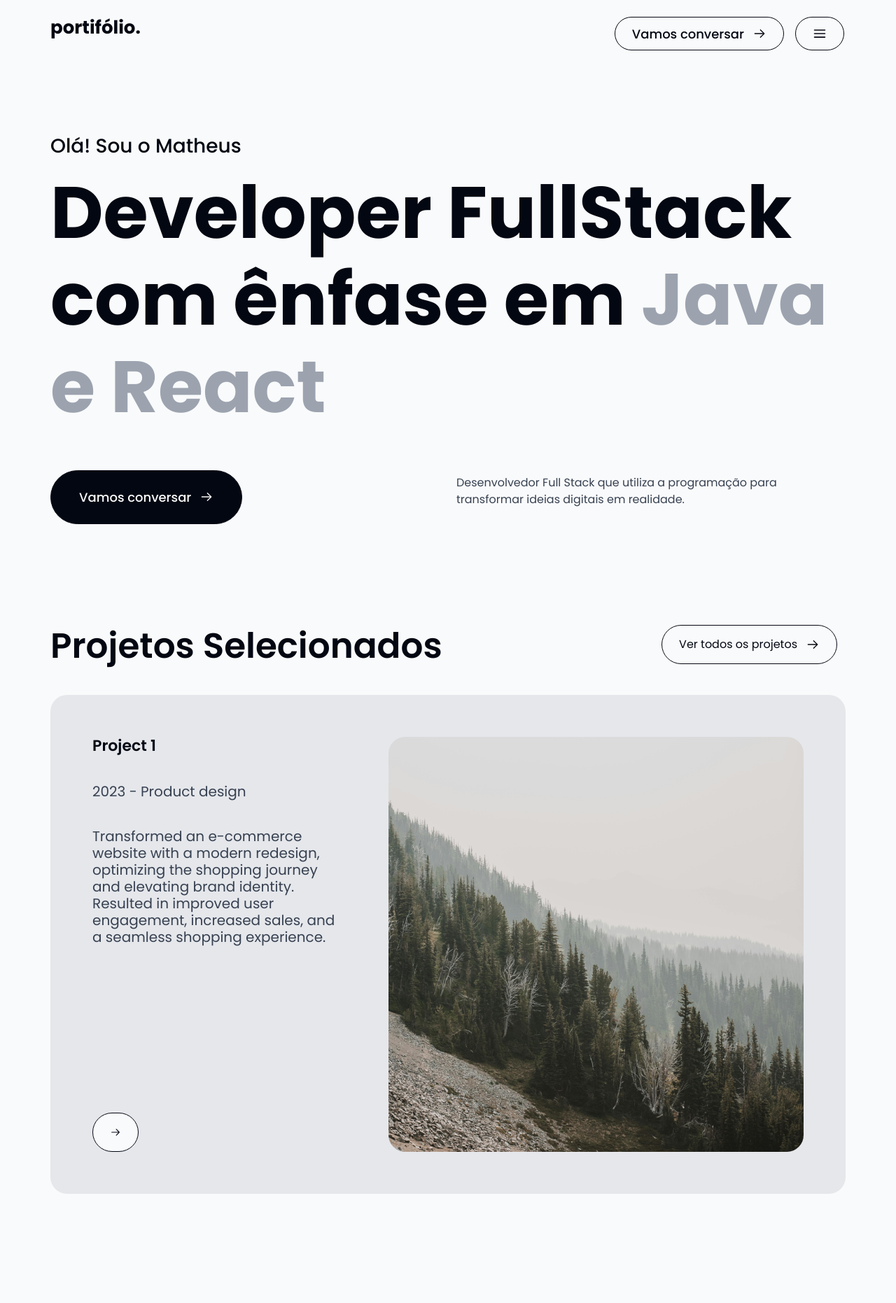
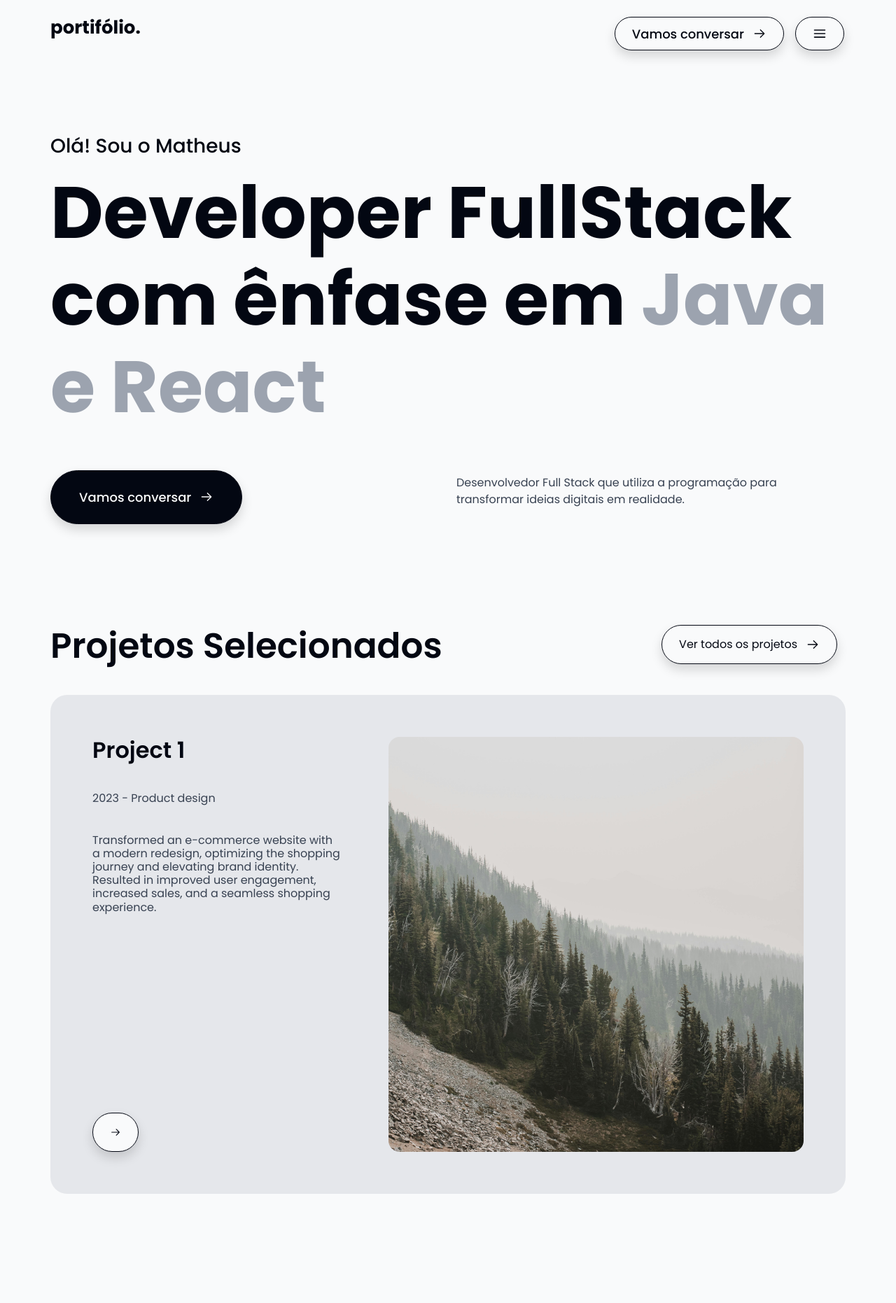
Before and after one commit to MatheusCrivellaro/portifolio-matheus-crivellaro, a React (Vite) app: page / in a window 1280 px wide. Shown: the top 1862 px of the page at 70% size. Built offline with nearby package versions, Linux system fonts and the light colour scheme.

Commit message:
Arrumando Bugs e finalizando disign

```diff
--- a/src/components/Button/Button.tsx
+++ b/src/components/Button/Button.tsx
@@ -31,7 +31,7 @@ const Button = ({ onClick, children, size, color, border, expansive }: props) =>
     const classConfig = sizeConfig + " " + colorConfig + " " + borderConfig + " " + expansiveConfig
 
     return (
-        <button className={`button-basic ${classConfig}`} onClick={onClick}>
+        <button className={`button-basic shadow ${classConfig}`} onClick={onClick}>
             {children}
         </button>
     )
--- a/src/components/NavBar/NavBar.css
+++ b/src/components/NavBar/NavBar.css
@@ -41,7 +41,7 @@
 }
 
 .div-nav-button {
-    padding-left: 16px;
+    padding-right: 16px;
 }
 
 .active-menu {
--- a/src/components/NavBar/NavBar.tsx
+++ b/src/components/NavBar/NavBar.tsx
@@ -15,7 +15,7 @@ const NavBar = () => {
     useEffect(() => {
 
         if (location.pathname === '/menu')
-            contextoTema?.alternarTema();
+            contextoTema?.temaAlter("escuro");
     }, [contextoTema, location.pathname])
 
     return (
@@ -32,7 +32,7 @@ const NavBar = () => {
                                 className={`lets-icon-nav button-child ${contextoTema?.tema === "escuro" ? "active-menu" : "deactivate-menu"}`}/>
                         </Button>
                     </div>
-                    <div className={`div-nav-button ${contextoTema?.tema === "escuro" ? "active-menu" : "deactivate-menu"}`}>
+                    <div className={`${contextoTema?.tema === "escuro" ? "active-menu" : "deactivate-menu"}`}>
                         <SuspenseButton />
                     </div>
                 </div>
--- a/src/components/SuspenseButton/SuspenseButton.css
+++ b/src/components/SuspenseButton/SuspenseButton.css
@@ -4,7 +4,7 @@
 
 @media (max-width: 768px) {
     .button-suspense {
-        margin: 0px
+        margin: 0
     }
 }
 
--- a/src/components/cards/CardSelectMenu/CardSelectMenu.tsx
+++ b/src/components/cards/CardSelectMenu/CardSelectMenu.tsx
@@ -17,7 +17,7 @@ const CardSelectMenu = ({ name, number, margin, href }:props) => {
 
     return (
         <div className={`item-select-menu ${margin ? "margin-item-select-menu" : ""}`}>
-            <a className="item-select-menu-title" href={href}>
+            <a className="item-select-menu-title" href={"../#" + href}>
                 <h1>{name}</h1>
                 <h2>({number})</h2>
             </a>
--- a/src/components/cards/CardWork/CardWork.css
+++ b/src/components/cards/CardWork/CardWork.css
@@ -7,7 +7,7 @@
     margin-bottom: 40px;
 }
 
-@media(min-width: 1200px) {
+@media(min-width: 1400px) {
     .card-work {
         margin-bottom: 60px;
     }
@@ -40,13 +40,13 @@
     margin-bottom: 40px;
 }
 
-@media(min-width: 1200px) {
+@media(min-width: 1400px) {
     .card-work-details h1 {
         font-size: 44px;
     }
 }
 
-@media(min-width: 768px) {
+@media(max-width: 768px) {
     .card-work-details h1 {
         font-size: 22px;
     }
@@ -59,7 +59,7 @@
     margin-bottom: 40px;
 }
 
-@media(min-width: 1200px) {
+@media(min-width: 1400px) {
     .card-work-details h2 {
         font-size: 20px;
     }
@@ -72,12 +72,12 @@
 }
 
 .card-work-details h3 {
-    font-size: 18px;
+    font-size: 16px;
     color: #374151;
     font-weight: 400;
 }
 
-@media(min-width: 1200px) {
+@media(min-width: 1400px) {
     .card-work-details h3 {
         font-size: 20px;
     }
@@ -93,7 +93,7 @@
 .card-work-img {
     width: 100%;
     max-height: 80vh;
-    border-radius: 24px;
+    border-radius: 16px;
     padding: 0;
 }
 
--- a/src/components/containers/AboutMeContainer/AboutMeContainer.css
+++ b/src/components/containers/AboutMeContainer/AboutMeContainer.css
@@ -53,7 +53,7 @@
 
 @media (max-width: 768px) {
     .itens-aboutme {
-        margin: 32px 0;
+        margin: 20px 0;
         display: flex;
         flex-direction: row;
         justify-content: start;
--- a/src/components/containers/WorksContainer/WorksContainer.css
+++ b/src/components/containers/WorksContainer/WorksContainer.css
@@ -1,5 +1,5 @@
 .container-works {
-    margin: 72px 0;
+    margin: 72px 0 32px;
 }
 
 @media (max-width: 768px) {
--- a/src/contexts/TemaNavContext.tsx
+++ b/src/contexts/TemaNavContext.tsx
@@ -4,7 +4,8 @@ type Tema = "escuro" | "claro";
 
 interface TemaNavContext {
     tema: Tema,
-    alternarTema: () => void
+    alternarTema: () => void,
+    temaAlter: (newTema: Tema) => void
 }
 
 export const TemaNavContext = createContext<TemaNavContext | null>(null);
@@ -21,8 +22,13 @@ export const TemaNavProvider = ({children}: TemaProviderProps) => {
             (temaAtual) => (temaAtual === "claro" ? "escuro" : "claro")
         );
     }
+
+    const temaAlter = (newTema: Tema) => {
+        setTema(newTema)
+    }
+
     return (
-        <TemaNavContext.Provider value={{ tema, alternarTema }}>
+        <TemaNavContext.Provider value={{ tema, alternarTema, temaAlter }}>
             {children}
         </TemaNavContext.Provider>
     )
```
